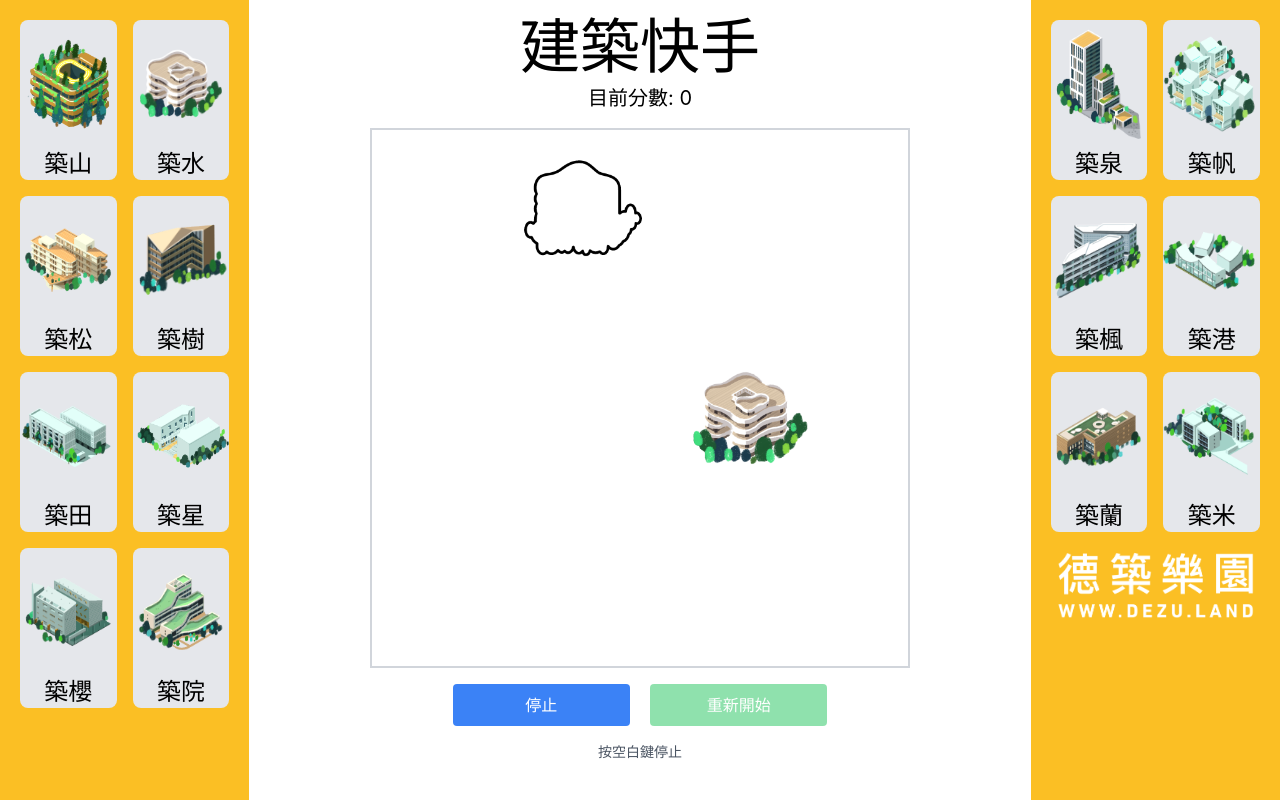
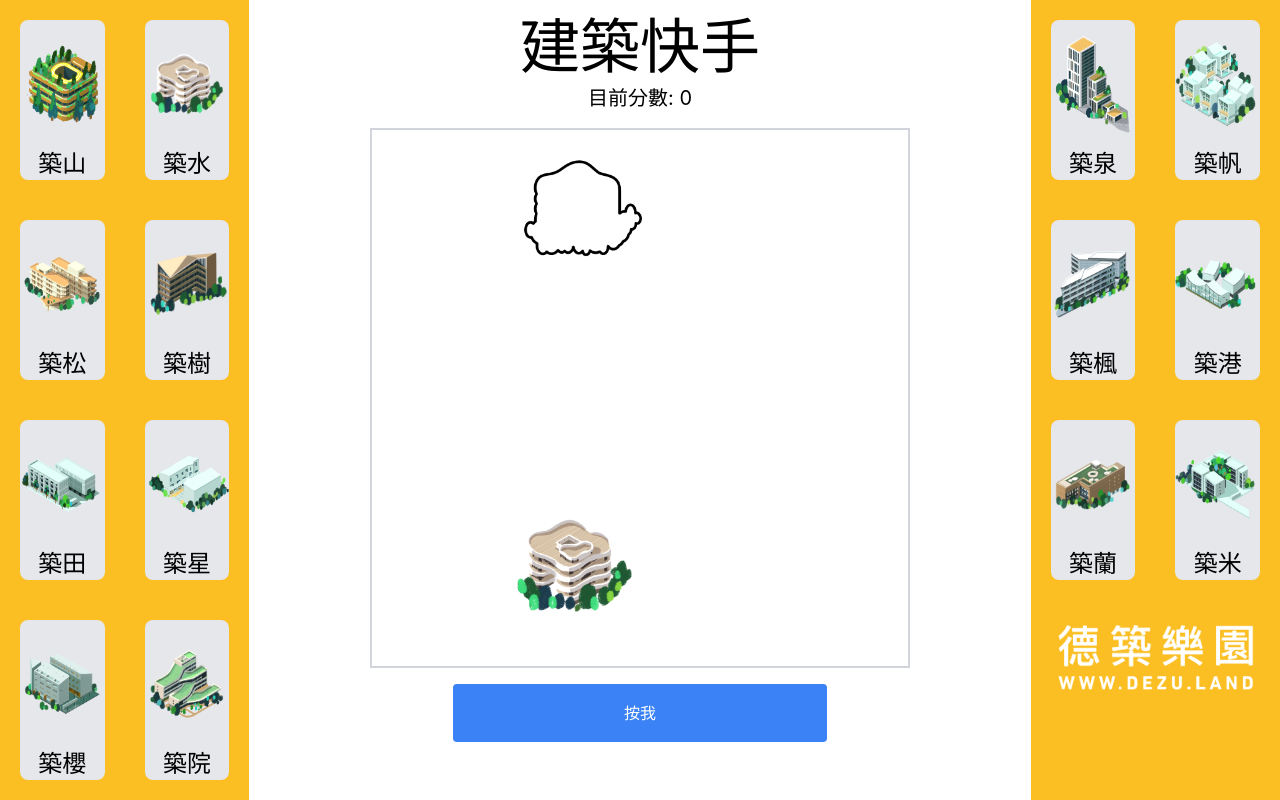
Before and after one commit to dezu-dave22/dezu-quickhand, a React (Vite) app: page / in a window 1280 px wide. Built offline with nearby package versions, Linux system fonts and the light colour scheme.

Commit message:
調整速度以及按鈕統一

```diff
--- a/src/components/RandomTimingGame.jsx
+++ b/src/components/RandomTimingGame.jsx
@@ -44,7 +44,7 @@ const RandomTimingGame = () => {
     const [lastMatchTime, setLastMatchTime] = useState(Date.now());
     const [nextMatchDelay, setNextMatchDelay] = useState(2000);
     const [direction, setDirection] = useState({x: 1, y: 1});
-    const SPEED = 2;
+    const SPEED = 1.5;
     const BOUNDARY_MARGIN = 0;
     const BOUNDARY_MAX = 75;
 
@@ -245,7 +245,7 @@ const RandomTimingGame = () => {
     return (
         <div className="flex w-screen h-screen ">
             <div className="bg-amber-400 p-5 flex-shrink-0  flex-1">
-                <div className="grid grid-cols-2  gap-4 auto-rows-min">
+                <div className="grid grid-cols-2  gap-10 auto-rows-min">
                     <div
                         className=" bg-gray-200 flex flex-col items-center justify-center hover:cursor-pointer hover:scale-105 rounded-lg"
                         onClick={() => handleImageClick(zushan, zushanOutline)}>
@@ -334,27 +334,17 @@ const RandomTimingGame = () => {
 
                 <div className="flex justify-center gap-5 w-1/2 mx-auto">
                     <button
-                        className="bg-blue-500 text-white px-4 py-2 rounded disabled:opacity-50 flex-1"
-                        onClick={handleStop}
-                        disabled={!isMoving}
+                        className="bg-blue-500 text-white px-6 py-4 rounded flex-1"
+                        onClick={() => isMoving ? handleStop() : handleReset()}
                     >
-                        停止
-                    </button>
-                    <button
-                        className="bg-green-500 text-white px-4 py-2 rounded disabled:opacity-50 flex-1 "
-                        onClick={handleReset}
-                        disabled={isMoving}
-                    >
-                        重新開始
+                        { '按我'}
                     </button>
                 </div>
 
-                <div className="mt-4 text-sm text-gray-600">
-                    按空白鍵停止
-                </div>
+
             </div>
             <div className="bg-amber-400 p-5  flex-1">
-                <div className="grid grid-cols-2 gap-4">
+                <div className="grid grid-cols-2 gap-10">
                     <div
                         className=" bg-gray-200 flex flex-col  items-center justify-center hover:cursor-pointer hover:scale-105 rounded-lg"
                         onClick={() => handleImageClick(zuchang, zuchangOutline)}
```
